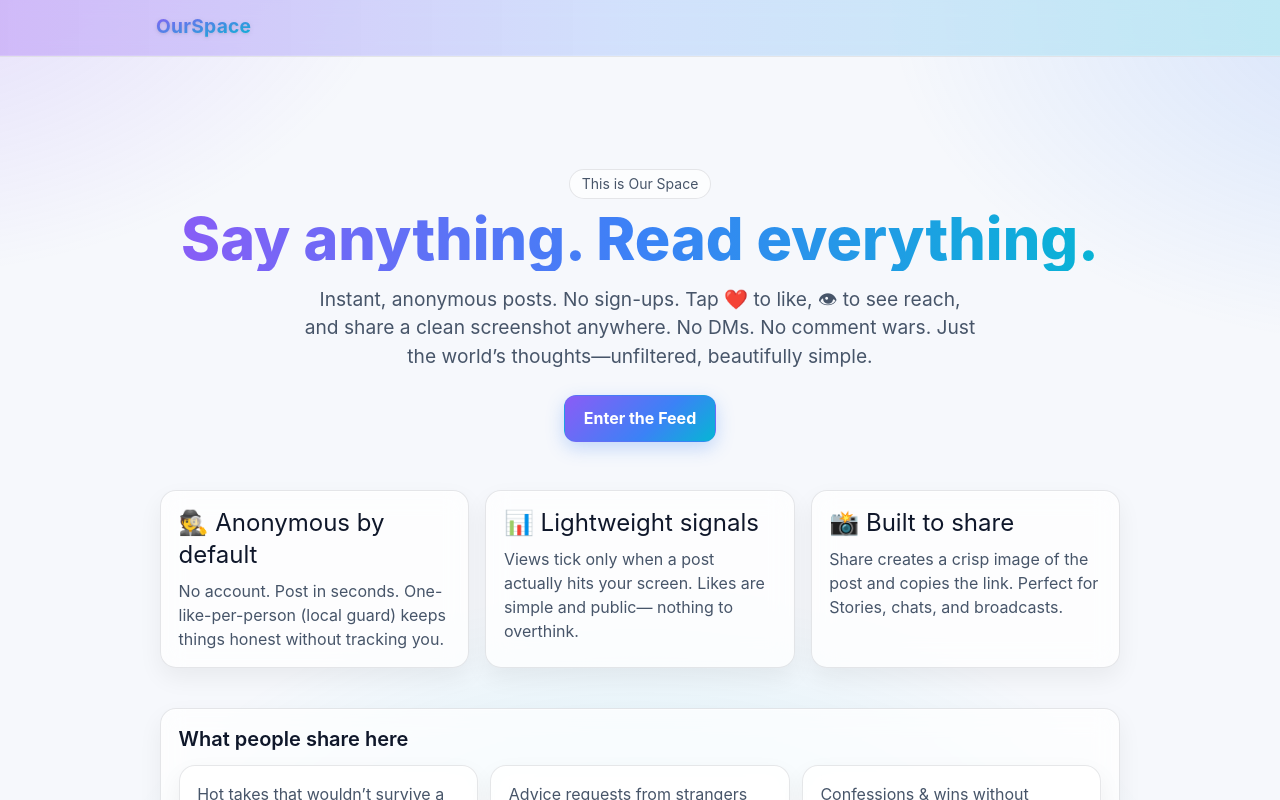
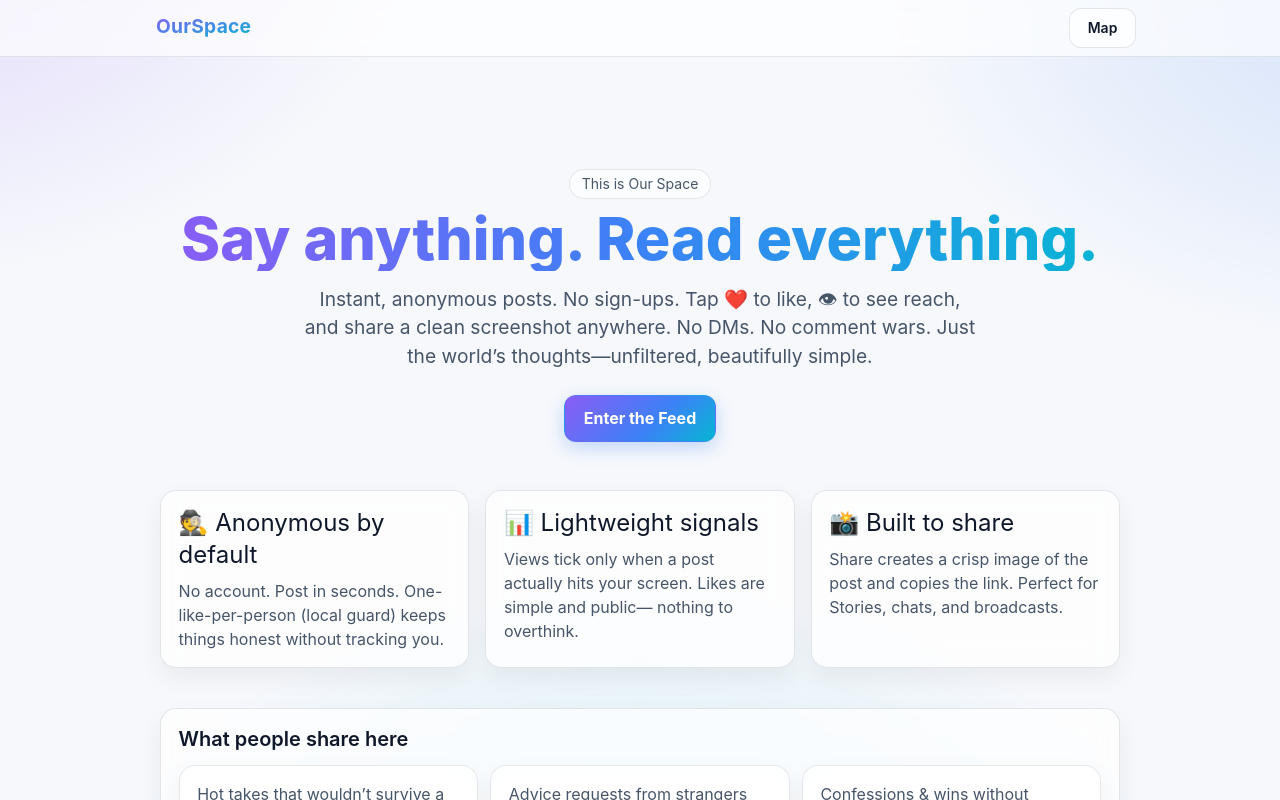
Before and after one commit to qaspercreates/OurSpace, a Next.js app: page / in a window 1280 px wide. Shown: the top 800 px of the page. Built offline with nearby package versions, Linux system fonts and the light colour scheme.

Commit message:
Navbar.tsx

```diff
--- a/components/Navbar.tsx
+++ b/components/Navbar.tsx
@@ -1,5 +1,4 @@
 "use client";
-
 import Link from "next/link";
 import { usePathname } from "next/navigation";
 
@@ -9,26 +8,17 @@ export default function NavBar() {
   const onFeed = pathname?.startsWith("/feed");
 
   return (
-    <header className="nav relative">
-      {/* thin gradient band */}
-      <div className="absolute inset-0 pointer-events-none">
-        <div className="h-full w-full bg-[linear-gradient(90deg,rgba(124,58,237,.32),rgba(59,130,246,.22),rgba(6,182,212,.22))]" />
-        <div className="absolute bottom-0 left-0 right-0 h-px bg-white/15" />
-      </div>
-
-      {/* short header; big logo inside */}
-      <div className="container relative h-14 flex items-center justify-between">
+    <header className="nav">
+      <div className="container h-14 flex items-center justify-between">
         <Link href="/" className="flex items-center gap-2">
-          {/* bumped up: h-12 inside a 56px bar */}
-          <img src="/logo.svg" alt="OurSpace" className="h-12 w-auto drop-shadow" />
+          <img src="/logo.svg" alt="OurSpace" className="h-12 w-auto" />
         </Link>
-
-        {/* hide CTA on home & feed */}
-        {!(isHome || onFeed) && (
-          <Link href="/feed" className="btn-outline text-sm md:text-base">
-            Enter the Feed
-          </Link>
-        )}
+        <div className="flex items-center gap-2">
+          <Link href="/map" className="btn-outline text-sm">Map</Link>
+          {!(isHome || onFeed) && (
+            <Link href="/feed" className="btn-outline text-sm">Enter the Feed</Link>
+          )}
+        </div>
       </div>
     </header>
   );
```
